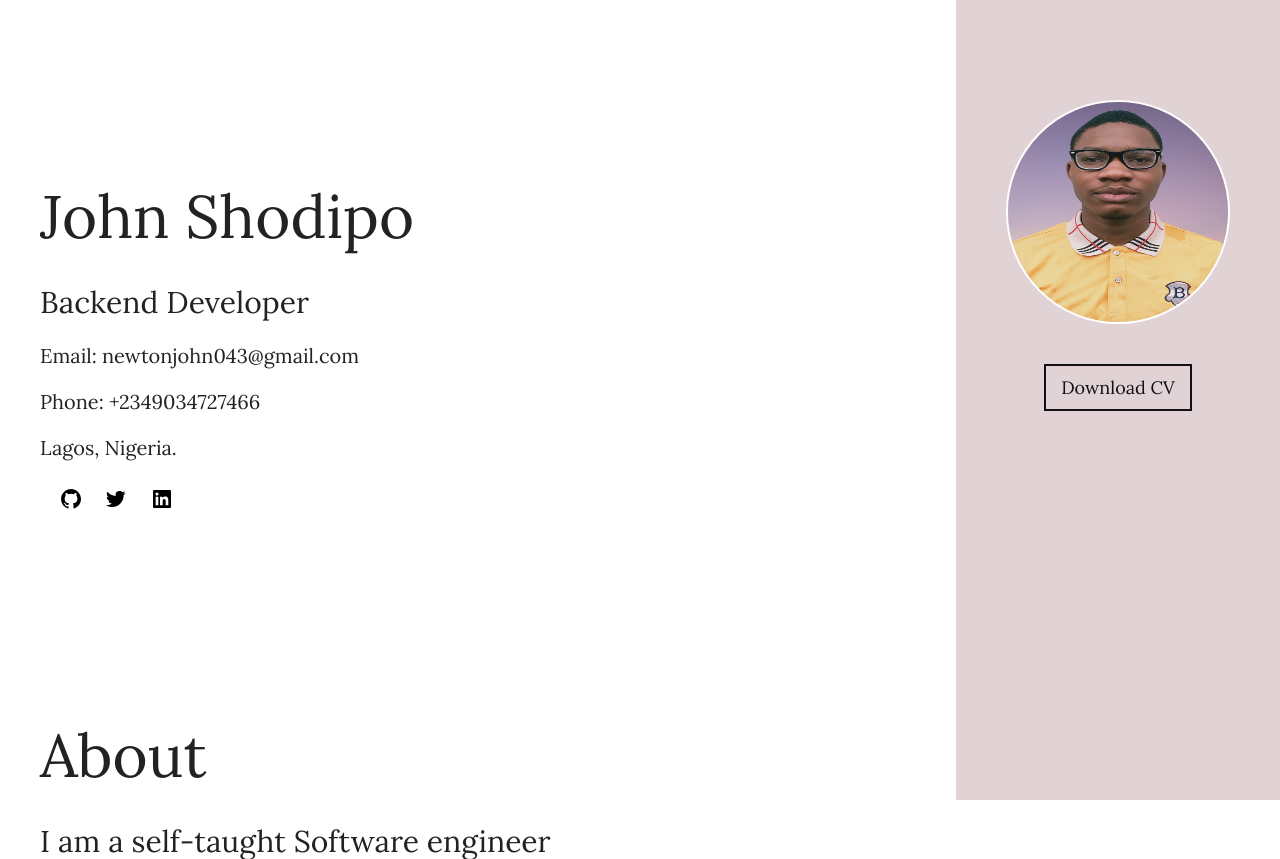
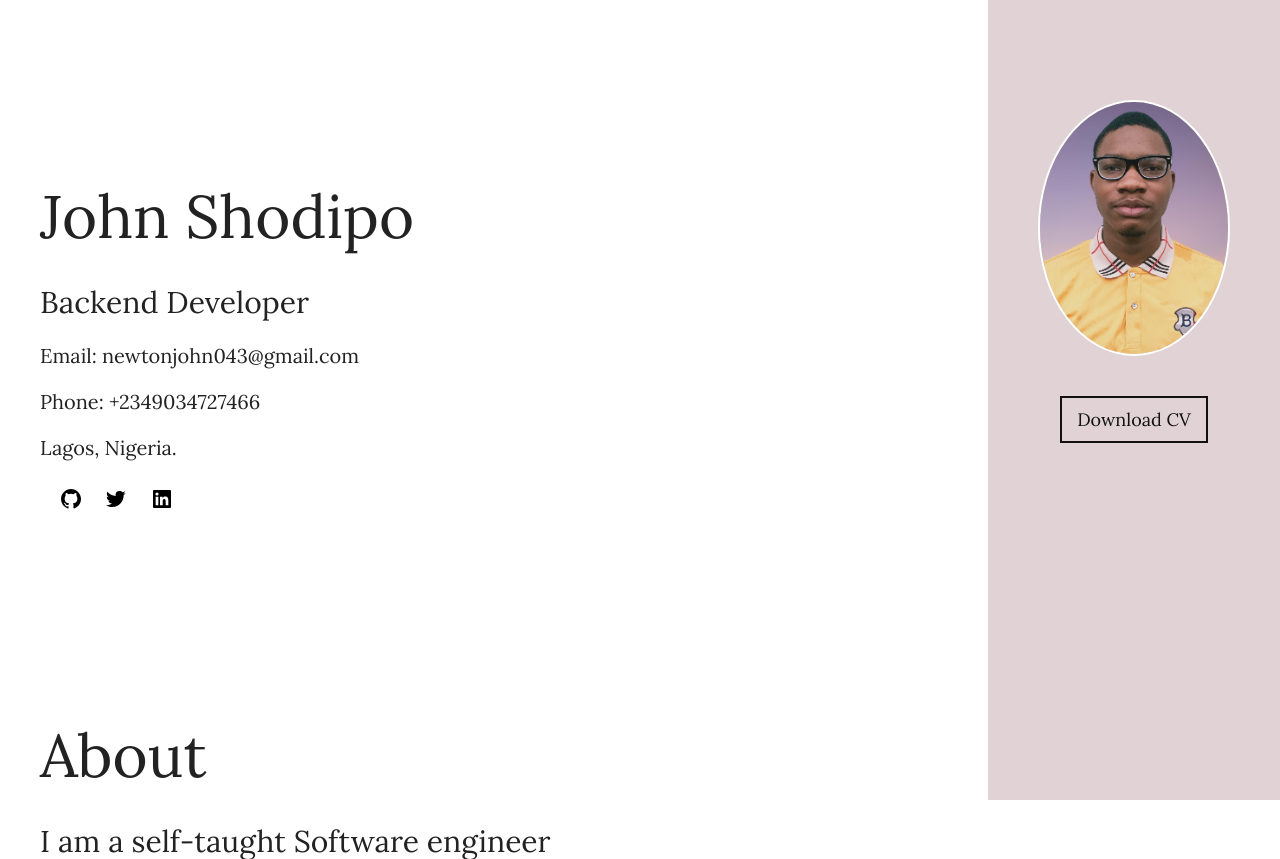
Before and after one commit to Johnkayode/resume, a Django app: page / in a window 1280 px wide. Shown: the top 859 px of the page. Run offline with Django 3.2, Linux system fonts and the light colour scheme.

Commit message:
corrected profile pic border radius

```diff
--- a/static/css/style.css
+++ b/static/css/style.css
@@ -34,12 +34,12 @@ a {
 }
 
 .image-box img {
-  width: 14em;
-  height: 14em;
+  width: 12em;
+  height: 16em;
   display: block;
   align-self: center;
   margin: auto;
-  border-radius: 7em;
+  border-radius: 100%;
   border: 2px solid #ffffff;
 }
 
```
